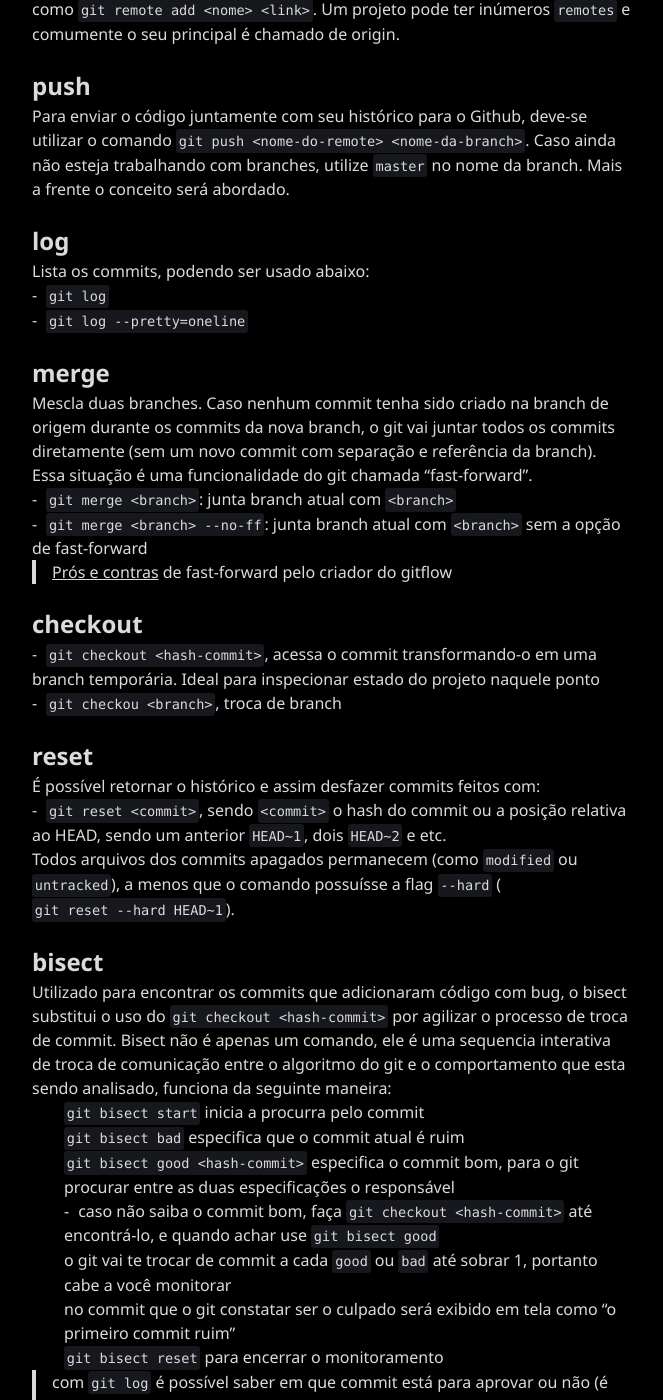
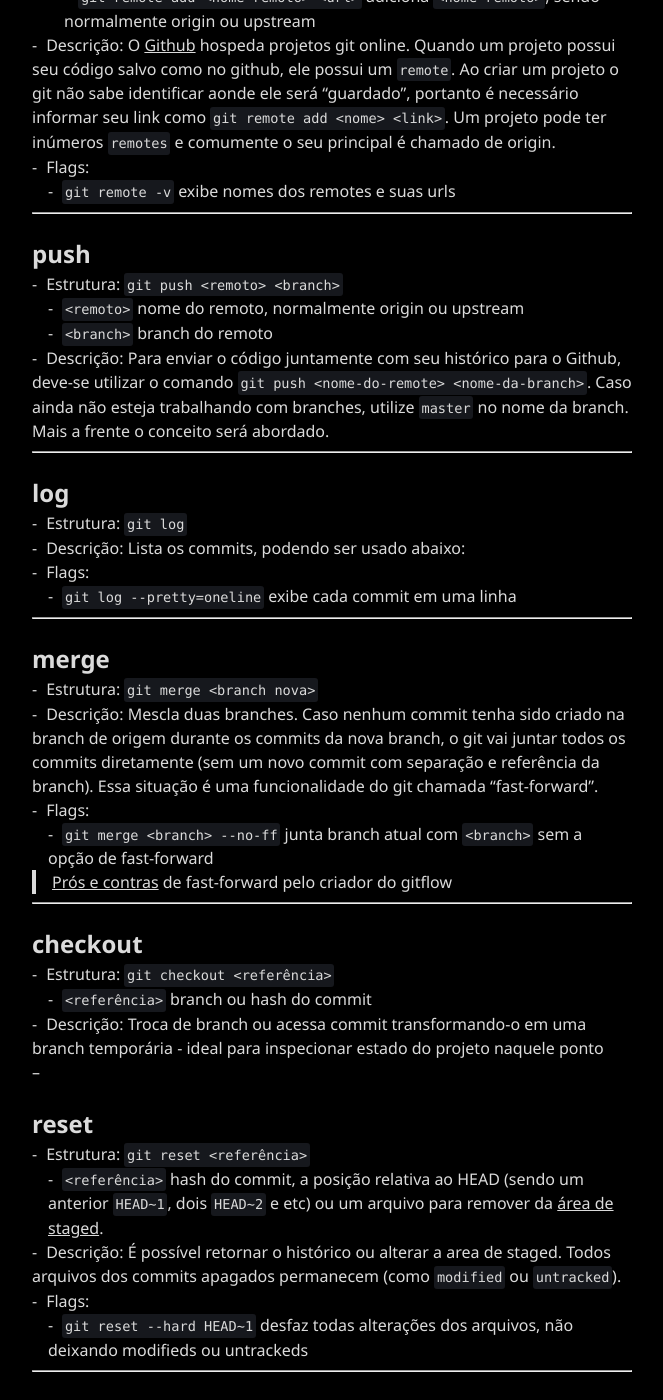
Before and after one commit to neninja/wtf, a Jekyll site: the page built from _posts/2019-7-31-git.md, in a window 1280 px wide and 1400 px high, scrolled down 2970 px. Shown: the whole window, without its empty margins (308-971 px from the left). Built offline with Jekyll 4.4.1, drawn with Linux system fonts in a browser that asks for light colours; nearby versions of some CDN libraries; our own code applies the rules of GitHub Pages for plain Markdown files; library files that are not in the unit come from our copies; some of the changed text lies outside the part shown.

Commit message:
post(git): add transcrição gitflow

```diff
--- a/_posts/2019-7-31-git.md
+++ b/_posts/2019-7-31-git.md
@@ -60,60 +60,97 @@ Antes de começar a testar os comandos do git é obrigatório um mínimo de conf
 - **Observações**:
     - Dicas para uma mensagem de commit:
         - Ser clara para tornar fácil o entendimento do histórico do projeto.
-        - Possuír um título descritivo de até 50 caracteres. Se necessário especificar mais, deve-se pular uma linha e descrever parágrafos de até 70 caracteres (caso prefira listar tópicos, utilize hífens).
+        - Possuir um título descritivo de até 50 caracteres. Se necessário especificar mais, deve-se pular uma linha e descrever parágrafos de até 70 caracteres (caso prefira listar tópicos, utilize hifens).
         - Utilizar verbos no imperativo sobre o que aquele commit afeta no código. Exemplo: ao invés de escrever "Eu adicionei teste X" ou "Adicionando teste X", use "Adiciona teste X".
         - Vale ressaltar que podem existir convenções para mensagens de commits. Uma famosa é do site [conventionalcommits.org](http://conventionalcommits.org), cujo foi adaptada para o framework [angular](https://github.com/angular/angular/blob/22b96b9/CONTRIBUTING.md).
 
+---
+
 ### remote
-O [Github](http://github.com) hospeda projetos git online. Quando um projeto possui seu código salvo como no github, ele possui um `remote`. Ao criar um projeto o git não sabe identificar aonde ele será "guardado", portanto é necessário informar seu link como ``git remote add <nome> <link>``. Um projeto pode ter inúmeros ``remotes`` e comumente o seu principal é chamado de origin.
+- **Estrutura**: ``git remote <comando>``
+    - ``<comando>`` comandos relacionados ao remote
+        - ``git remote add <nome remoto> <url>`` adiciona ``<nome remoto>``, sendo normalmente *origin* ou *upstream*
+- **Descrição**: O [Github](http://github.com) hospeda projetos git online. Quando um projeto possui seu código salvo como no github, ele possui um `remote`. Ao criar um projeto o git não sabe identificar aonde ele será "guardado", portanto é necessário informar seu link como ``git remote add <nome> <link>``. Um projeto pode ter inúmeros ``remotes`` e comumente o seu principal é chamado de origin.
+- **Flags**:
+    - ``git remote -v`` exibe nomes dos *remotes* e suas *urls*
+
+---
 
 ### push
-Para enviar o código juntamente com seu histórico para o Github, deve-se utilizar o comando ``git push <nome-do-remote> <nome-da-branch>``. Caso ainda não esteja trabalhando com branches, utilize `master` no nome da branch. Mais a frente o conceito será abordado.
+- **Estrutura**: ``git push <remoto> <branch>``
+    - `<remoto>` nome do remoto, normalmente *origin* ou *upstream*
+    - `<branch>` branch do remoto
+- **Descrição**: Para enviar o código juntamente com seu histórico para o Github, deve-se utilizar o comando ``git push <nome-do-remote> <nome-da-branch>``. Caso ainda não esteja trabalhando com branches, utilize `master` no nome da branch. Mais a frente o conceito será abordado.
+
+---
 
 <!--### tag-->
 
 ### log
-Lista os commits, podendo ser usado abaixo:
-- ``git log``
-- ``git log --pretty=oneline``
+- **Estrutura**: ``git log``
+- **Descrição**: Lista os commits, podendo ser usado abaixo:
+- **Flags**:
+    - ``git log --pretty=oneline`` exibe cada commit em uma linha
+
+---
 
 ### merge
-Mescla duas branches. Caso nenhum commit tenha sido criado na branch de origem durante os commits da nova branch, o git vai juntar todos os commits diretamente (sem um novo commit com separação e referência da branch). Essa situação é uma funcionalidade do git chamada "fast-forward".
-- ``git merge <branch>``: junta branch atual com `<branch>`
-- ``git merge <branch> --no-ff``: junta branch atual com `<branch>` sem a opção de fast-forward
+- **Estrutura**: ``git merge <branch nova>``
+- **Descrição**: Mescla duas branches. Caso nenhum commit tenha sido criado na branch de origem durante os commits da nova branch, o git vai juntar todos os commits diretamente (sem um novo commit com separação e referência da branch). Essa situação é uma funcionalidade do git chamada "fast-forward".
+- **Flags**:
+    - ``git merge <branch> --no-ff`` junta branch atual com `<branch>` sem a opção de fast-forward
 
 > [Prós e contras](https://nvie.com/posts/a-successful-git-branching-model/#incorporating-a-finished-feature-on-develop) de fast-forward pelo criador do gitflow
+
+---
 
 <!--### rebase-->
 
 ### checkout
-- ``git checkout <hash-commit>``, acessa o commit transformando-o em uma branch temporária. Ideal para inspecionar estado do projeto naquele ponto
-- ``git checkou <branch>``, troca de branch
+- **Estrutura**: ``git checkout <referência>``
+    - ``<referência>`` branch ou hash do commit
+- **Descrição**: Troca de branch ou acessa commit transformando-o em uma branch temporária - ideal para inspecionar estado do projeto naquele ponto
+
+--
 
 ### reset
-É possível retornar o histórico e assim desfazer commits feitos com:
-- ``git reset <commit>``, sendo `<commit>` o hash do commit ou a posição relativa ao HEAD, sendo um anterior `HEAD~1`, dois `HEAD~2` e etc.
+- **Estrutura**: ``git reset <referência>``
+    - ``<referência>`` hash do commit, a posição relativa ao HEAD (sendo um anterior `HEAD~1`, dois `HEAD~2` e etc) ou um arquivo para remover da [área de staged](#add).
+- **Descrição**: É possível retornar o histórico ou alterar a area de *staged*. Todos arquivos dos commits apagados permanecem (como `modified` ou `untracked`).
+- **Flags**:
+    - ``git reset --hard HEAD~1`` desfaz todas alterações dos arquivos, não deixando *modifieds* ou *untrackeds*
 
-Todos arquivos dos commits apagados permanecem (como `modified` ou `untracked`), a menos que o comando possuísse a flag ``--hard`` (``git reset --hard HEAD~1``).
+---
 
 ### bisect
-Utilizado para encontrar os commits que adicionaram código com bug, o bisect substitui o uso do ``git checkout <hash-commit>`` por agilizar o processo de troca de commit. Bisect não é apenas um comando, ele é uma sequencia interativa de troca de comunicação entre o algoritmo do git e o comportamento que esta sendo analisado, funciona da seguinte maneira:
-1. ``git bisect start`` inicia a procurra pelo commit
-2. ``git bisect bad`` especifica que o commit atual é ruim
-3. ``git bisect good <hash-commit>`` especifica o commit bom, para o git procurar entre as duas especificações o responsável
-    - caso não saiba o commit bom, faça ``git checkout <hash-commit>`` até encontrá-lo, e quando achar use ``git bisect good``
-4. o git vai te trocar de commit a cada ``good`` ou ``bad`` até sobrar 1, portanto cabe a você monitorar
-5. no commit que o git constatar ser o culpado será exibido em tela como "o primeiro commit ruim"
-6. ``git bisect reset`` para encerrar o monitoramento
+- **Estrutura**: ``git bisect <comando>``
+    - ``<comando>`` comandos relacionados ao *bisect*
+        - ``git bisect start`` inicia a procura pelo commit
+        - ``git bisect bad`` especifica que o commit atual é ruim
+        - ``git bisect good <hash-commit>`` especifica o commit bom, para o git procurar entre as duas especificações o responsável
+        - ``git bisect reset`` encerra o monitoramento
+- **Descrição**: Utilizado para encontrar os commits que adicionaram código com bug, o bisect substitui o uso do ``git checkout <hash-commit>`` por agilizar o processo de troca de commit. Bisect não é apenas um comando, ele é uma sequencia interativa de troca de comunicação entre o algoritmo do git e o comportamento que esta sendo analisado, funciona da seguinte maneira:
+- **Fluxo**:
+    1. ``git bisect start`` inicia a procura pelo commit
+    2. ``git bisect bad`` especifica que o commit atual é ruim
+    3. ``git bisect good <hash-commit>`` especifica o commit bom, para o git procurar entre as duas especificações o responsável
+        - caso não saiba o commit bom, faça ``git checkout <hash-commit>`` até encontrá-lo, e quando achar use ``git bisect good``
+    4. o git vai te trocar de commit a cada ``good`` ou ``bad`` até sobrar 1, portanto cabe a você monitorar
+    5. no commit que o git constatar ser o culpado será exibido em tela como "o primeiro commit ruim"
+    6. ``git bisect reset`` para encerrar o monitoramento
+    > com ``git log`` é possível saber em que commit está para aprovar ou não (é a HEAD)
 
-> com ``git log`` é possível saber em que commit está para aprovar ou não (é a HEAD)
+---
 
 <!-- ### Branch -->
 
 <!--### Fetch -->
 
 ### pull
-Caso tenha feito ``git clone`` ou ``git push`` em algum momento, você está apto para atualizar seu código de acordo com o seu `remote`.
+- **Estrutura**: ``git pull <remoto> <branch>``
+    - `<remoto>` nome do remoto, normalmente *origin* ou *upstream*
+    - `<branch>` branch do remoto
+- **Descrição**: Caso tenha feito ``git clone`` ou ``git push`` em algum momento, você está apto para atualizar seu código de acordo com o seu `remote`.
 
 <!-- Conflitos? -->
 
@@ -131,6 +168,7 @@ Abaixo uma figura no fluxo de trabalho explicado na seção:
 
 - [Instruções Gitflow](https://danielkummer.github.io/git-flow-cheatsheet/index.pt_BR.html)
 - [Post original Gitflow](https://nvie.com/posts/a-successful-git-branching-model/)
+- [Transcrição do cli do gitflow para o git comum](https://www.atlassian.com/br/git/tutorials/comparing-workflows/gitflow-workflow)
 
 > github flow
 
```
Also changed, not shown: other parts of _posts/2019-7-31-git.md (+2 -2 lines).
